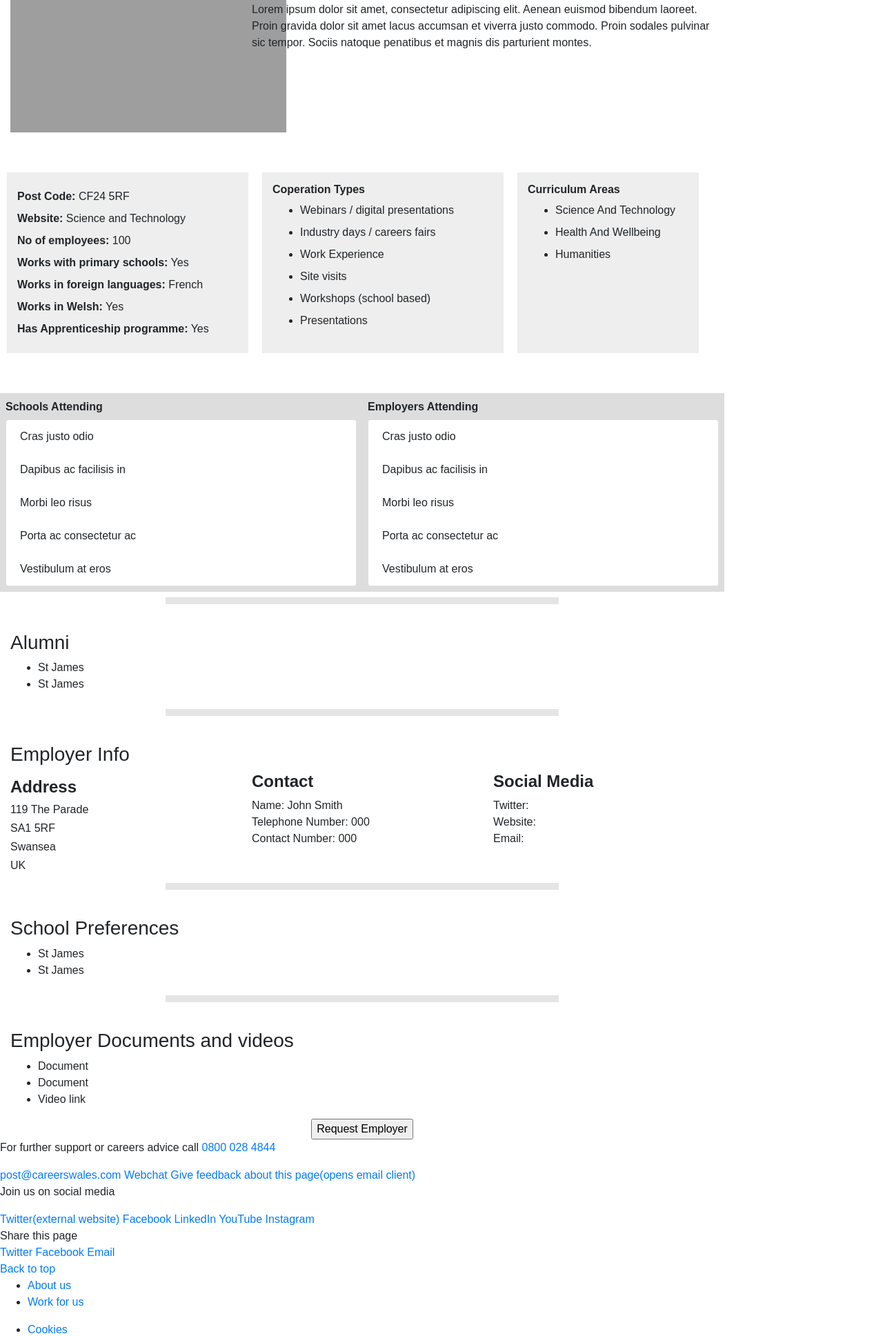
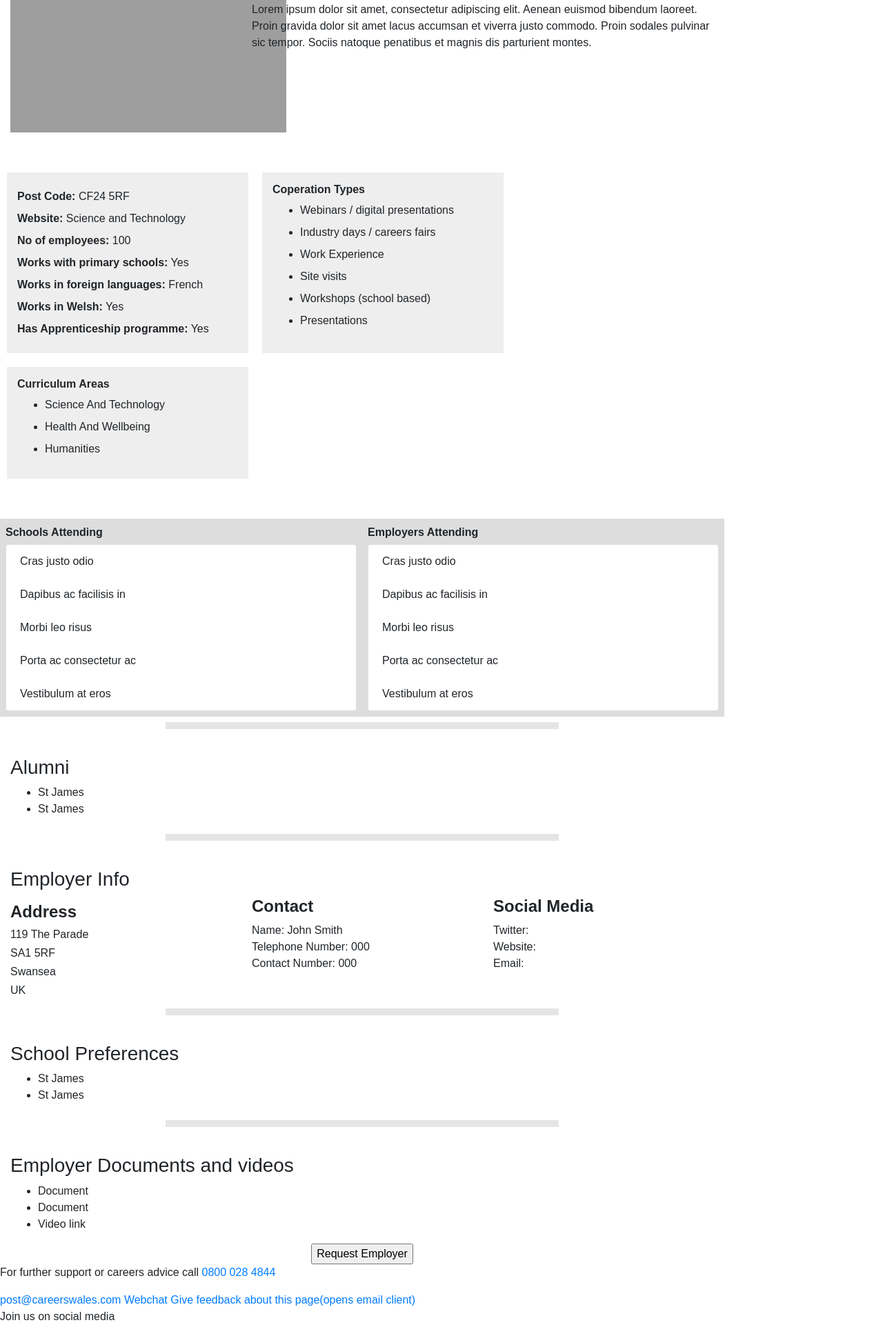
Before and after one commit to krzysztof-rachwal/Masters-Dissertation, a Spring Boot app: page /employers/id in a window 1280 px wide. Shown: the part 1338-3275 px from the top of the page at 69% size. Run offline with Spring Boot 4, Linux system fonts and the light colour scheme; some of the project's set-up classes (security, data sources, template engines, error pages and the like) are left out, and stand-ins take their place; some libraries are stand-ins or nearby versions; grey boxes are pictures that could not be loaded.

Commit message:
Apply 1 suggestion(s) to 1 file(s)

```diff
--- a/src/main/resources/templates/employersProfilePage.html
+++ b/src/main/resources/templates/employersProfilePage.html
@@ -416,7 +416,7 @@
 
         <div class="row my-5">
 
-            <div class="col-md-4 well ">
+             <div class="col-md-4 well ">
                 <div class="my-2">
                     <span class="text-h5 font-weight-bold">Post Code:</span>
                     <span class="text-h5">CF24 5RF</span>
@@ -465,7 +465,7 @@
                 </ul>
             </div>
 
-            <div class="col-md-3 well">
+            <div class="col-md-4 well">
                 <h6 class="font-weight-bold">Curriculum Areas</h6>
                 <ul>
                     <li class="my-2">Science And Technology</li>
```
